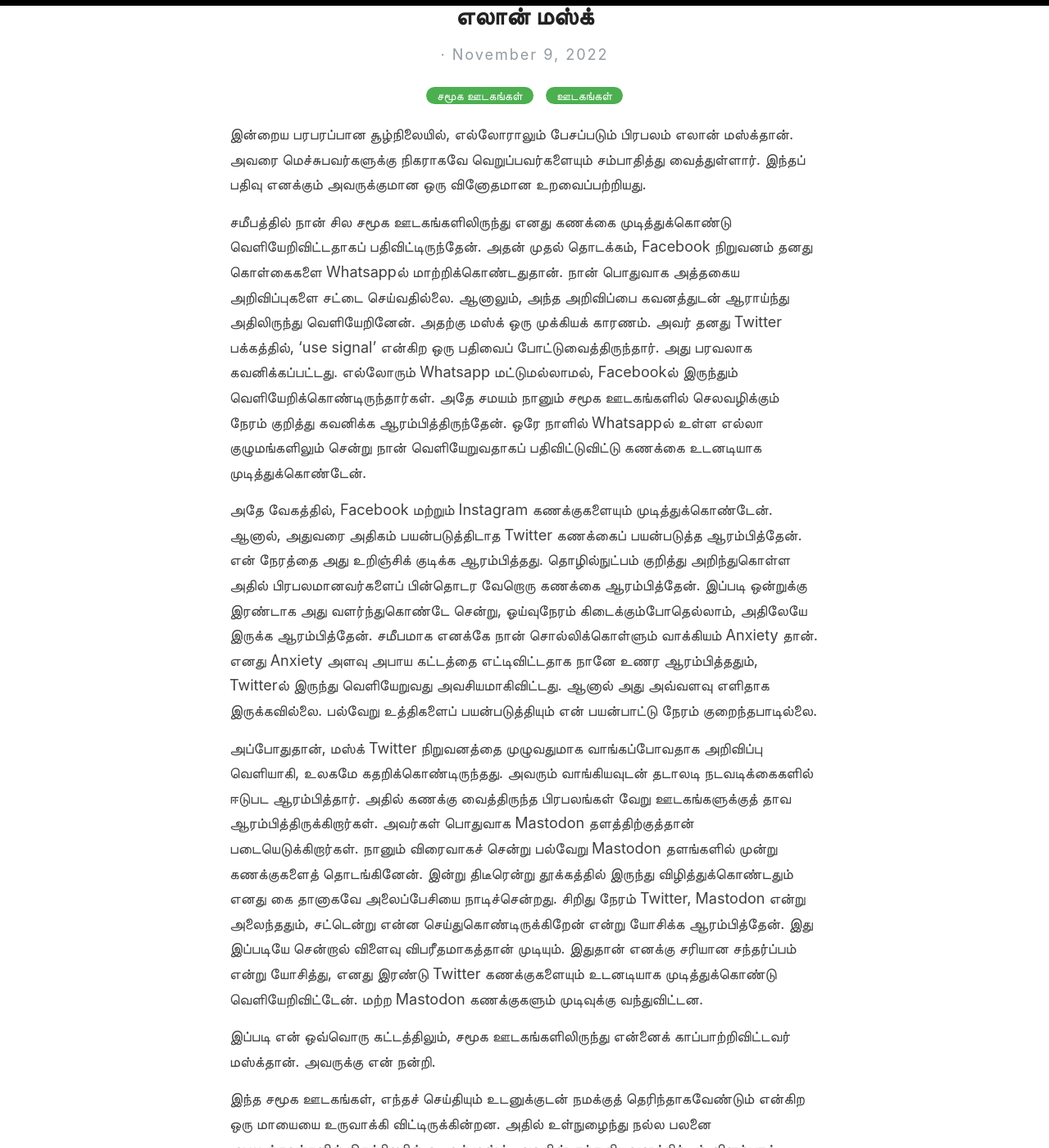
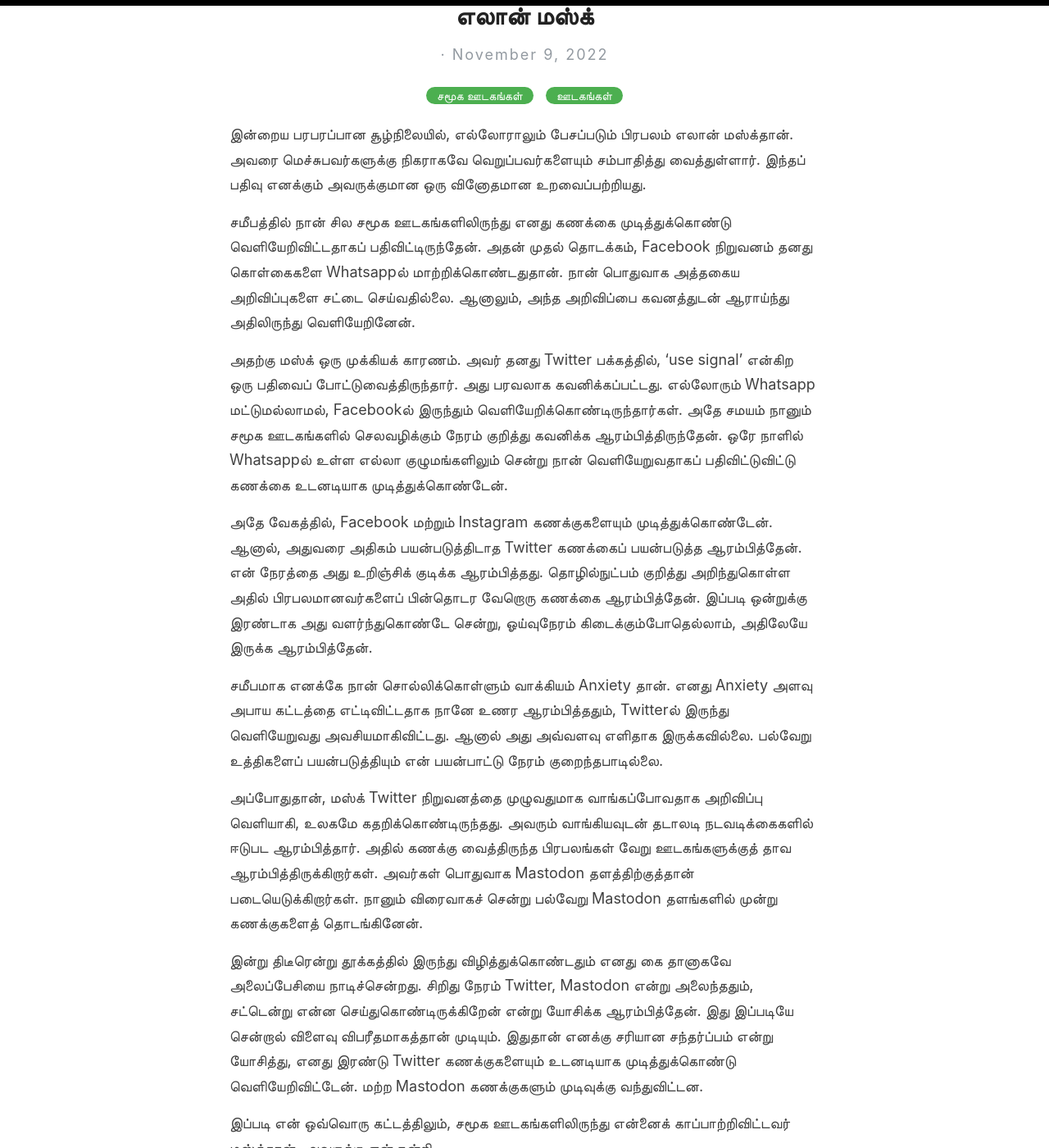
Before and after one commit to sunthiru/thiru.blog, a Jekyll site: the page built from _pages/_posts/2022-11-09-14.md, in a window 1280 px wide and 1400 px high, scrolled down 193 px. Shown: the whole window at 82% size. Built offline with Jekyll 4.4.1, drawn with Linux system fonts in a browser that asks for light colours; some of the changed text lies outside the part shown.

Commit message:
split paragraphs

```diff
--- a/_pages/_posts/2022-11-09-14.md
+++ b/_pages/_posts/2022-11-09-14.md
@@ -6,14 +6,24 @@
 
 இன்றைய பரபரப்பான சூழ்நிலையில், எல்லோராலும் பேசப்படும் பிரபலம் எலான் மஸ்க்தான். அவரை மெச்சுபவர்களுக்கு நிகராகவே வெறுப்பவர்களையும் சம்பாதித்து வைத்துள்ளார். இந்தப் பதிவு எனக்கும் அவருக்குமான ஒரு வினோதமான உறவைப்பற்றியது.
 
-சமீபத்தில் நான் சில சமூக ஊடகங்களிலிருந்து எனது கணக்கை முடித்துக்கொண்டு வெளியேறிவிட்டதாகப் பதிவிட்டிருந்தேன். அதன் முதல் தொடக்கம், Facebook நிறுவனம் தனது கொள்கைகளை Whatsappல் மாற்றிக்கொண்டதுதான். நான் பொதுவாக அத்தகைய அறிவிப்புகளை சட்டை செய்வதில்லை. ஆனாலும், அந்த அறிவிப்பை கவனத்துடன் ஆராய்ந்து அதிலிருந்து வெளியேறினேன். அதற்கு மஸ்க் ஒரு முக்கியக் காரணம். அவர் தனது Twitter பக்கத்தில், 'use signal' என்கிற ஒரு பதிவைப் போட்டுவைத்திருந்தார். அது பரவலாக கவனிக்கப்பட்டது. எல்லோரும் Whatsapp மட்டுமல்லாமல், Facebookல் இருந்தும் வெளியேறிக்கொண்டிருந்தார்கள். அதே சமயம் நானும் சமூக ஊடகங்களில் செலவழிக்கும் நேரம் குறித்து கவனிக்க ஆரம்பித்திருந்தேன். ஒரே நாளில் Whatsappல் உள்ள எல்லா குழுமங்களிலும் சென்று நான் வெளியேறுவதாகப் பதிவிட்டுவிட்டு கணக்கை உடனடியாக முடித்துக்கொண்டேன்.
+சமீபத்தில் நான் சில சமூக ஊடகங்களிலிருந்து எனது கணக்கை முடித்துக்கொண்டு வெளியேறிவிட்டதாகப் பதிவிட்டிருந்தேன். அதன் முதல் தொடக்கம், Facebook நிறுவனம் தனது கொள்கைகளை Whatsappல் மாற்றிக்கொண்டதுதான். நான் பொதுவாக அத்தகைய அறிவிப்புகளை சட்டை செய்வதில்லை. ஆனாலும், அந்த அறிவிப்பை கவனத்துடன் ஆராய்ந்து அதிலிருந்து வெளியேறினேன்.
 
-அதே வேகத்தில், Facebook மற்றும் Instagram கணக்குகளையும் முடித்துக்கொண்டேன். ஆனால், அதுவரை அதிகம் பயன்படுத்திடாத Twitter கணக்கைப் பயன்படுத்த ஆரம்பித்தேன். என் நேரத்தை அது உறிஞ்சிக் குடிக்க ஆரம்பித்தது. தொழில்நுட்பம் குறித்து அறிந்துகொள்ள அதில் பிரபலமானவர்களைப் பின்தொடர வேறொரு கணக்கை ஆரம்பித்தேன். இப்படி ஒன்றுக்கு இரண்டாக அது வளர்ந்துகொண்டே சென்று, ஓய்வுநேரம் கிடைக்கும்போதெல்லாம், அதிலேயே இருக்க ஆரம்பித்தேன். சமீபமாக எனக்கே நான் சொல்லிக்கொள்ளும் வாக்கியம் Anxiety தான். எனது Anxiety அளவு அபாய கட்டத்தை எட்டிவிட்டதாக நானே உணர ஆரம்பித்ததும், Twitterல் இருந்து வெளியேறுவது அவசியமாகிவிட்டது. ஆனால் அது அவ்வளவு எளிதாக இருக்கவில்லை. பல்வேறு உத்திகளைப் பயன்படுத்தியும் என் பயன்பாட்டு நேரம் குறைந்தபாடில்லை.
+அதற்கு மஸ்க் ஒரு முக்கியக் காரணம். அவர் தனது Twitter பக்கத்தில், 'use signal' என்கிற ஒரு பதிவைப் போட்டுவைத்திருந்தார். அது பரவலாக கவனிக்கப்பட்டது. எல்லோரும் Whatsapp மட்டுமல்லாமல், Facebookல் இருந்தும் வெளியேறிக்கொண்டிருந்தார்கள். அதே சமயம் நானும் சமூக ஊடகங்களில் செலவழிக்கும் நேரம் குறித்து கவனிக்க ஆரம்பித்திருந்தேன். ஒரே நாளில் Whatsappல் உள்ள எல்லா குழுமங்களிலும் சென்று நான் வெளியேறுவதாகப் பதிவிட்டுவிட்டு கணக்கை உடனடியாக முடித்துக்கொண்டேன்.
 
-அப்போதுதான், மஸ்க் Twitter நிறுவனத்தை முழுவதுமாக வாங்கப்போவதாக அறிவிப்பு வெளியாகி, உலகமே கதறிக்கொண்டிருந்தது. அவரும் வாங்கியவுடன் தடாலடி நடவடிக்கைகளில் ஈடுபட ஆரம்பித்தார். அதில் கணக்கு வைத்திருந்த பிரபலங்கள் வேறு ஊடகங்களுக்குத் தாவ ஆரம்பித்திருக்கிறார்கள். அவர்கள் பொதுவாக Mastodon தளத்திற்குத்தான் படையெடுக்கிறார்கள். நானும் விரைவாகச் சென்று பல்வேறு Mastodon தளங்களில் முன்று கணக்குகளைத் தொடங்கினேன். இன்று திடீரென்று தூக்கத்தில் இருந்து விழித்துக்கொண்டதும் எனது கை தானாகவே அலைப்பேசியை நாடிச்சென்றது. சிறிது நேரம் Twitter, Mastodon என்று அலைந்ததும், சட்டென்று என்ன செய்துகொண்டிருக்கிறேன் என்று யோசிக்க ஆரம்பித்தேன். இது இப்படியே சென்றால் விளைவு விபரீதமாகத்தான் முடியும். இதுதான் எனக்கு சரியான சந்தர்ப்பம் என்று யோசித்து, எனது இரண்டு Twitter கணக்குகளையும் உடனடியாக முடித்துக்கொண்டு வெளியேறிவிட்டேன். மற்ற Mastodon கணக்குகளும் முடிவுக்கு வந்துவிட்டன.
+அதே வேகத்தில், Facebook மற்றும் Instagram கணக்குகளையும் முடித்துக்கொண்டேன். ஆனால், அதுவரை அதிகம் பயன்படுத்திடாத Twitter கணக்கைப் பயன்படுத்த ஆரம்பித்தேன். என் நேரத்தை அது உறிஞ்சிக் குடிக்க ஆரம்பித்தது. தொழில்நுட்பம் குறித்து அறிந்துகொள்ள அதில் பிரபலமானவர்களைப் பின்தொடர வேறொரு கணக்கை ஆரம்பித்தேன். இப்படி ஒன்றுக்கு இரண்டாக அது வளர்ந்துகொண்டே சென்று, ஓய்வுநேரம் கிடைக்கும்போதெல்லாம், அதிலேயே இருக்க ஆரம்பித்தேன்.
+
+சமீபமாக எனக்கே நான் சொல்லிக்கொள்ளும் வாக்கியம் Anxiety தான். எனது Anxiety அளவு அபாய கட்டத்தை எட்டிவிட்டதாக நானே உணர ஆரம்பித்ததும், Twitterல் இருந்து வெளியேறுவது அவசியமாகிவிட்டது. ஆனால் அது அவ்வளவு எளிதாக இருக்கவில்லை. பல்வேறு உத்திகளைப் பயன்படுத்தியும் என் பயன்பாட்டு நேரம் குறைந்தபாடில்லை.
+
+அப்போதுதான், மஸ்க் Twitter நிறுவனத்தை முழுவதுமாக வாங்கப்போவதாக அறிவிப்பு வெளியாகி, உலகமே கதறிக்கொண்டிருந்தது. அவரும் வாங்கியவுடன் தடாலடி நடவடிக்கைகளில் ஈடுபட ஆரம்பித்தார். அதில் கணக்கு வைத்திருந்த பிரபலங்கள் வேறு ஊடகங்களுக்குத் தாவ ஆரம்பித்திருக்கிறார்கள். அவர்கள் பொதுவாக Mastodon தளத்திற்குத்தான் படையெடுக்கிறார்கள். நானும் விரைவாகச் சென்று பல்வேறு Mastodon தளங்களில் முன்று கணக்குகளைத் தொடங்கினேன்.
+
+இன்று திடீரென்று தூக்கத்தில் இருந்து விழித்துக்கொண்டதும் எனது கை தானாகவே அலைப்பேசியை நாடிச்சென்றது. சிறிது நேரம் Twitter, Mastodon என்று அலைந்ததும், சட்டென்று என்ன செய்துகொண்டிருக்கிறேன் என்று யோசிக்க ஆரம்பித்தேன். இது இப்படியே சென்றால் விளைவு விபரீதமாகத்தான் முடியும். இதுதான் எனக்கு சரியான சந்தர்ப்பம் என்று யோசித்து, எனது இரண்டு Twitter கணக்குகளையும் உடனடியாக முடித்துக்கொண்டு வெளியேறிவிட்டேன். மற்ற Mastodon கணக்குகளும் முடிவுக்கு வந்துவிட்டன.
 
 இப்படி என் ஒவ்வொரு கட்டத்திலும், சமூக ஊடகங்களிலிருந்து என்னைக் காப்பாற்றிவிட்டவர் மஸ்க்தான். அவருக்கு என் நன்றி.
 
-இந்த சமூக ஊடகங்கள், எந்தச் செய்தியும் உடனுக்குடன் நமக்குத் தெரிந்தாகவேண்டும் என்கிற ஒரு மாயையை உருவாக்கி விட்டிருக்கின்றன. அதில் உள்நுழைந்து நல்ல பலனை அடைந்தவர்களில் மிகச்சிலரில் ஒருவர் மஸ்க். அவரின் எந்த நிறுவனத்திற்கும் விளம்பரச் செலவு என்பதே பொதுவாக இல்லை. அத்தகைய விளம்பரங்களை மஸ்க் தனது Twitter பக்கத்திலேயே செலவில்லாமல் முடித்துக்கொள்வார்.  ஆனால் கத்தி எடுத்தவனுக்கு அதில்தான் முடிவு. அவர் எவ்வளவு பணத்தை விளம்பரங்களில் இருந்து சேமித்தாரோ, அதற்குப் பலமடங்கு செலவழித்து Twitter நிறுவனத்தை வாங்கி இப்போது கடனாளியாகிவிட்டார்.  ஒரு நல்ல பிரபலம், இப்படி சிக்கிக்கொண்டது வருத்தமளிக்கத்தான் செய்கிறது. நாமாவது இப்போதைக்கு தப்பிப்போமே!
+இந்த சமூக ஊடகங்கள், எந்தச் செய்தியும் உடனுக்குடன் நமக்குத் தெரிந்தாகவேண்டும் என்கிற ஒரு மாயையை உருவாக்கி விட்டிருக்கின்றன. அதில் உள்நுழைந்து நல்ல பலனை அடைந்தவர்களில் மிகச்சிலரில் ஒருவர் மஸ்க். அவரின் எந்த நிறுவனத்திற்கும் விளம்பரச் செலவு என்பதே பொதுவாக இல்லை. அத்தகைய விளம்பரங்களை மஸ்க் தனது Twitter பக்கத்திலேயே செலவில்லாமல் முடித்துக்கொள்வார்.
 
-இனி எந்த Appகள் எல்லாம் எனது கவனத்தை ஈர்த்து Anxiety அளவை உயர்த்துகின்றனவோ, அவற்றில் இருந்து உடனடியாக வெளியேறிவிடுவதுதான் என் கொள்கை முடிவு. இனி மற்றவர்களுடன் நான் தொடர்பில் இருப்பது, மின்னஞ்சல் மூலமாகத்தான் இருக்கும். அதையும் வாரம் ஒருமுறை மட்டுமே பார்க்கும்படி வைத்துக்கொள்ளப் போகிறேன். தொழில்நுட்பச் செய்திகளைப் பின்தொடர, ஏதாவது நல்ல வார அல்லது மாத இதழைச் சந்தா கட்டி வாசிக்க ஆரம்பிக்கலாம் என்றிருக்கிறேன். இலவசமாகக் கிடைக்கும் எந்தச் சேவையும் நம்மிடம் இருந்து எதையாவது எடுத்துக்கொள்வதிலும் முனைப்பாகவே இருக்கும். முக்கியமாக நம்முடைய கவனம் மற்றும் நேரம்தான் அவர்களின் முக்கிய இலக்கு. அதில்தான் அவர்கள் விளம்பரங்களைத் திணித்து, இலாபம் பார்க்க முடியும்.
+ஆனால் கத்தி எடுத்தவனுக்கு அதில்தான் முடிவு. அவர் எவ்வளவு பணத்தை விளம்பரங்களில் இருந்து சேமித்தாரோ, அதற்குப் பலமடங்கு செலவழித்து Twitter நிறுவனத்தை வாங்கி இப்போது கடனாளியாகிவிட்டார்.  ஒரு நல்ல பிரபலம், இப்படி சிக்கிக்கொண்டது வருத்தமளிக்கத்தான் செய்கிறது. நாமாவது இப்போதைக்கு தப்பிப்போமே!
+
+இனி எந்த Appகள் எல்லாம் எனது கவனத்தை ஈர்த்து Anxiety அளவை உயர்த்துகின்றனவோ, அவற்றில் இருந்து உடனடியாக வெளியேறிவிடுவதுதான் என் கொள்கை முடிவு. இனி மற்றவர்களுடன் நான் தொடர்பில் இருப்பது, மின்னஞ்சல் மூலமாகத்தான் இருக்கும். அதையும் வாரம் ஒருமுறை மட்டுமே பார்க்கும்படி வைத்துக்கொள்ளப் போகிறேன். தொழில்நுட்பச் செய்திகளைப் பின்தொடர, ஏதாவது நல்ல வார அல்லது மாத இதழைச் சந்தா கட்டி வாசிக்க ஆரம்பிக்கலாம் என்றிருக்கிறேன்.
+
+இலவசமாகக் கிடைக்கும் எந்தச் சேவையும் நம்மிடம் இருந்து எதையாவது எடுத்துக்கொள்வதிலும் முனைப்பாகவே இருக்கும். முக்கியமாக நம்முடைய கவனம் மற்றும் நேரம்தான் அவர்களின் முக்கிய இலக்கு. அதில்தான் அவர்கள் விளம்பரங்களைத் திணித்து, இலாபம் பார்க்க முடியும்.
```
